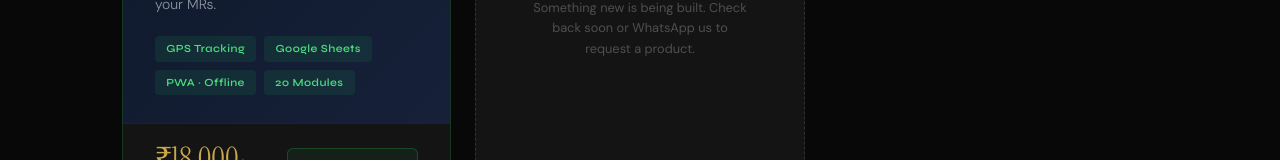
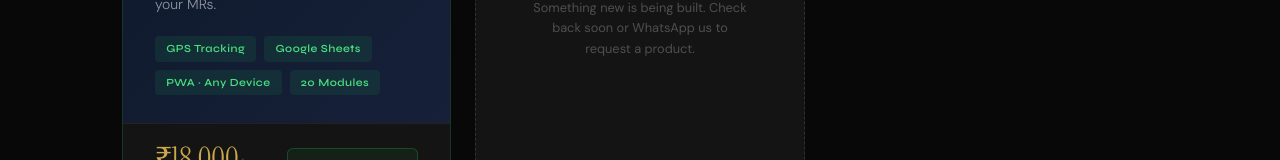
Before and after one commit to unscrewly/unscrewly.github.io-, a plain HTML site: page products.html in a window 1280 px wide. Shown: the part 865-1025 px from the top of the page. Drawn offline with Linux system fonts and the light colour scheme.

Commit message:
Update products.html

```diff
--- a/products.html
+++ b/products.html
@@ -275,7 +275,7 @@ body { background:var(--bg); color:var(--text); font-family:var(--body); overflo
           <div class="pc-tags">
             <span style="background:rgba(34,197,94,0.1);color:#4ade80">GPS Tracking</span>
             <span style="background:rgba(34,197,94,0.1);color:#4ade80">Google Sheets</span>
-            <span style="background:rgba(34,197,94,0.1);color:#4ade80">PWA · Offline</span>
+            <span style="background:rgba(34,197,94,0.1);color:#4ade80">PWA · Any Device</span>
             <span style="background:rgba(34,197,94,0.1);color:#4ade80">20 Modules</span>
           </div>
         </div>
```
